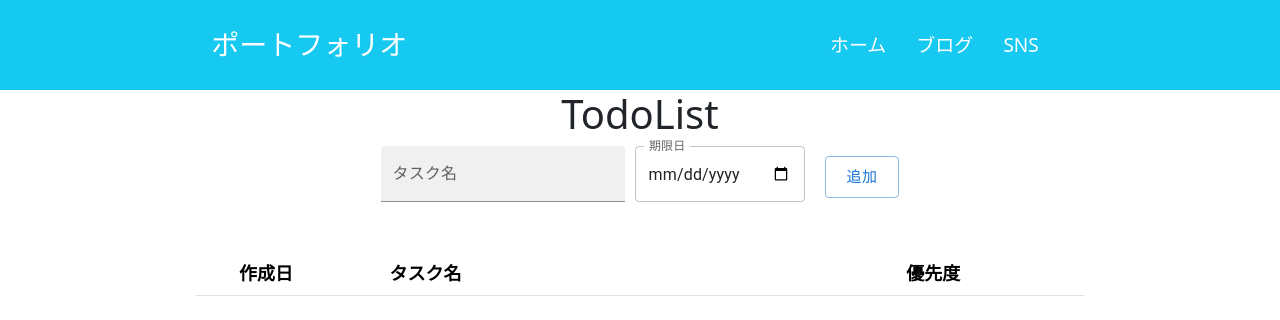
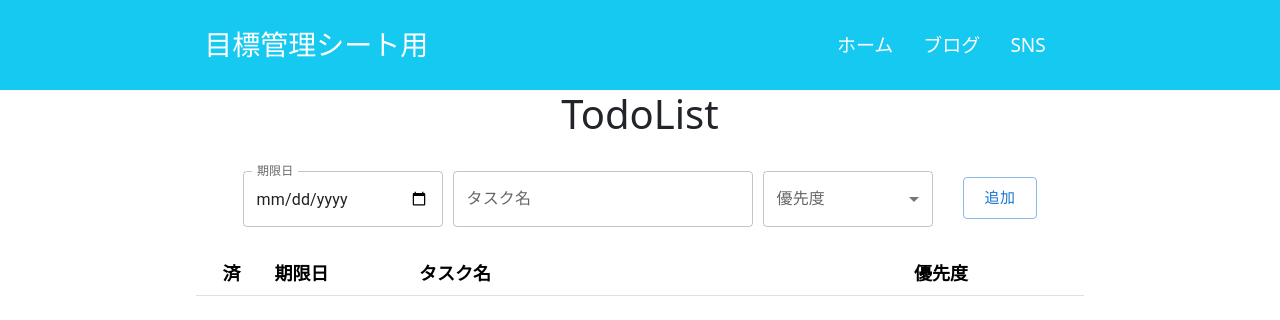
Before and after one commit to rin1351206/portfolio-app, a React (Create React App) app: page /todos in a window 1280 px wide. Shown: the top 320 px of the page. Built offline with nearby package versions, Linux system fonts and the light colour scheme.

Commit message:
inputらへんのUI揃えた

```diff
--- a/package.json
+++ b/package.json
@@ -6,7 +6,10 @@
     "@date-io/date-fns": "^3.0.0",
     "@emotion/react": "^11.11.3",
     "@emotion/styled": "^11.11.0",
-    "@mui/icons-material": "^5.15.10",
+    "@fortawesome/fontawesome-svg-core": "^6.5.1",
+    "@fortawesome/free-solid-svg-icons": "^6.5.1",
+    "@fortawesome/react-fontawesome": "^0.2.0",
+    "@mui/icons-material": "^5.15.11",
     "@mui/material": "^5.15.11",
     "@mui/styled-engine-sc": "^6.0.0-alpha.17",
     "@mui/x-date-pickers": "^6.19.5",
--- a/src/App.css
+++ b/src/App.css
@@ -153,3 +153,11 @@ button {
 #todocontent{
   vertical-align: middle;
 }
+
+.checkBox{
+  text-align: center;
+}
+
+.add-btn{
+
+}
--- a/src/components/General/Header.js
+++ b/src/components/General/Header.js
@@ -10,7 +10,7 @@ const Header = () => {
   return (
     <header>
       <div className='logo'>
-        <Link to="/" id='title'><h3>ポートフォリオ</h3></Link>
+        <Link to="/" id='title'><h3>目標管理シート用</h3></Link>
       </div>
 
       <nav>
--- a/src/components/Todos/InputForm.jsx
+++ b/src/components/Todos/InputForm.jsx
@@ -1,79 +1,138 @@
 import React, {useState} from 'react'
 import Button from '@mui/material/Button';
 import TextField from '@mui/material/TextField';
+import FormControl from '@mui/material/FormControl';
+import InputLabel from '@mui/material/InputLabel';
+import Select from '@mui/material/Select';
+import MenuItem from '@mui/material/MenuItem';
+import FormHelperText from '@mui/material/FormHelperText';
+import '../../App.css';
 
 export const InputForm = ({taskList, setTaskList}) => {
   const [inputText, setInputText] = useState('');
   const [deadline, setDeadline] = useState('');
-  const [error, setError] = useState(false);
-  const [helperText, setHelperText] = useState('');
+  const [priority, setPriority] = useState('');
+  const [Terror, setTerror] = useState(false);
+  const [Derror, setDerror] = useState(false);
+  const [Perror, setPerror] = useState(false);
+  const [ThelperText, setThelperText] = useState('');
+  const [DhelperText, setDhelperText] = useState('');
+  const [PhelperText, setPhelperText] = useState('');
 
   const handleSubmit = (e) => {
     e.preventDefault();
 
-    if (inputText !== "" && inputText.length <= 20) {
+    if (inputText !== "" && inputText.length <= 20 && deadline !== "" && priority !== "") {
       setTaskList([
         ...taskList,
         {
           id: Date.now(),
+          completed: false,
           deadline: deadline,
           text: inputText,
-          completed: false
+          priority: priority
         }
       ]);
       setInputText("");
       setDeadline("");
-      setError(false);
-      setHelperText('');
+      setPriority('');
+      setTerror(false);
+      setDerror(false);
+      setPerror(false);
+      setThelperText('');
+      setDhelperText('');
+      setPhelperText('');
     } else if (inputText.length > 20) {
-      setError(true);
-      setHelperText('20文字以内で入力してください。');
+      setTerror(true);
+      setThelperText('20文字以内で入力してください。');
     } else if (inputText == ""){
-      setError(true);
-      setHelperText('タスク名を入力してください。');
+      setTerror(true);
+      setThelperText('タスク名を入力してください。');
+    }
+    if(deadline == ""){
+      setDerror(true);
+      setDhelperText('期限日を入力してください。');
+    }
+    if(priority == ""){
+      setPerror(true);
+      setPhelperText('優先度を入力してください。')
     }
   }
 
   const handleChangeText  = (e) => {
     setInputText(e.target.value);
     if(e.target.value.length <= 20){
-      setError(false);
-      setHelperText('');
+      setTerror(false);
+      setThelperText('');
     }
   }
 
   const handleChangeDeadline = (e) => {
     setDeadline(e.target.value);
+    if(e.target.value !== ""){
+      setDerror(false);
+      setDhelperText('');
+    }
+  }
+
+  const handleChangePriority = (event) => {
+    setPriority(event.target.value);
+    if(event.target.value !== ""){
+      setPerror(false);
+      setPhelperText('');
+    } else {
+      setPerror(true);
+      setPhelperText('優先度を選択してください。');
+    }
   }
 
   return (
-    <div className='input-form'>
-      <form onSubmit={handleSubmit}>
-
-        <TextField
-          error={error}
-          id="task-name"
-          label="タスク名"
-          variant="filled"
-          helperText={helperText}
-          onChange={handleChangeText}
-          value={inputText}
-          className='input-text'
-          style={{marginRight: '10px'}}
-        />
-        <TextField
+    <div className='input-form' style={{height:'100px'}}>
+      <form onSubmit={handleSubmit} style={{ display: 'flex', alignItems: 'center', justifyContent: 'center', flexWrap: 'wrap', padding: '20px'}}>
+        <div style={{margin:'5px', verticalalign: 'middle'}}>
+      <TextField
+          error={Derror}
           id="deadline"
           label="期限日"
           type="date"
           onChange={handleChangeDeadline}
+          helperText = {DhelperText}
           value={deadline}
           className='input-text'
-          style={{marginRight: '10px'}}
+          style={{marginRight: '10px', marginBottom: '20px',width: '200px'}}
           InputLabelProps={{
             shrink: true,
           }}
         />
-        <Button type='submit' variant="outlined" size="large" className='add-btn' style={{marginLeft: '10px', marginTop: '10px'}}>追加</Button>
+        <TextField
+          error={Terror}
+          id="task-name"
+          label="タスク名"
+          variant="outlined"
+          helperText={ThelperText}
+          onChange={handleChangeText}
+          value={inputText}
+          className='outline-basic'
+          style={{marginRight: '10px', marginBottom: '20px', width: '300px'}}
+        />
+        <FormControl variant="outlined" style={{ width: 190, marginRight: '10px', marginBottom: '20px' }} error={Perror}>
+          <InputLabel id="priority-label">優先度</InputLabel>
+          <Select
+            labelId="priority-label"
+            id="priority"
+            value={priority}
+            onChange={handleChangePriority}
+            label="優先度"
+            style={{width:'170px'}}
+          >
+            <MenuItem value={'高'}>高</MenuItem>
+            <MenuItem value={'中'}>中</MenuItem>
+            <MenuItem value={'低'}>低</MenuItem>
+          </Select>
+          <FormHelperText>{PhelperText}</FormHelperText>
+        </FormControl>
+        <Button type='submit' variant="outlined" size="large" className='add-btn' style={{position:'relative',top:'6px'}}>追加</Button>
+        </div>
       </form>
     </div>
   )
--- a/src/components/Todos/TodoList.jsx
+++ b/src/components/Todos/TodoList.jsx
@@ -21,33 +21,37 @@ function TodoList({ taskList, setTaskList }) {
 
     return (
         <div className='todo-list'>
-            <table className="table table-striped" style={{width: '70%', margin: 'auto', marginTop: '20px', position: 'relative'}} >
+            <table className="table table-striped" style={{width: '70%', margin: 'auto', position: 'relative'}} >
                 <thead>
                     <tr className="todoHeader">
-                        <th></th>
-                        <th className='todoDate'>作成日</th>
+                        <th className='checkBox'>済</th>
+                        <th className='todoDate'>期限日</th>
                         <th className='todoText'>タスク名</th>
                         <th className='todoPrimary'>優先度</th>
                         <th></th>
                     </tr>
                 </thead>
                 <tbody>
-                    {taskList.map((task, index) => (
-                        <tr className={`todo ${task.completed ? "completed" : ""}`} key={index}>
-                            <td className='todoAction'>
+                    {taskList.map((task) => (
+                        <tr className={`todo ${task.completed ? "completed" : ""}`} key={task.id}>
+                            <td className='checkBox'>
                             <Checkbox
+                                checked={task.completed}
                                 sx={{ '& .MuiSvgIcon-root': { fontSize: 28 } }}
                                 onChange={() => handleComplete(task.id)}
                             />
                             </td>
                             <td className="todoDate" id='todocontent'>
-                                <span>{task.insertDate}</span>
+                                <span>{task.deadline}</span>
                             </td>
                             <td className="todoText" id='todocontent'>
                                 <span>{task.text}</span>
                             </td>
                             <td className="todoPriority" id='todocontent'>
                                 <span>{task.priority}</span>
+                            </td>
+                            <td>
+
                             </td>
                             <td className="todoAction" id='todocontent'>
                                 <button className="icon-button" onClick={() => handleDelete(task.id)}>
```
Also changed, not shown: 1 other file (tests, documents, lock files or other folders).
